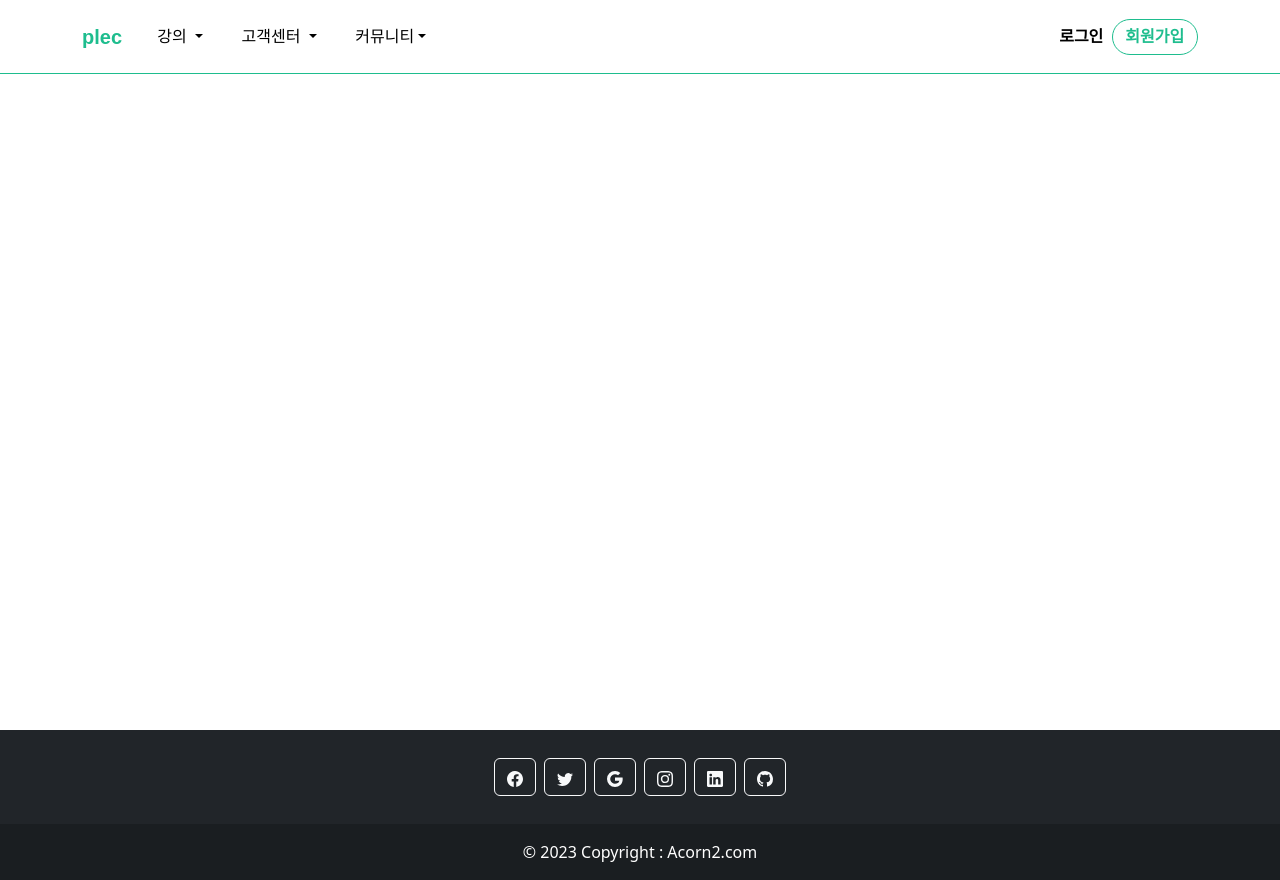
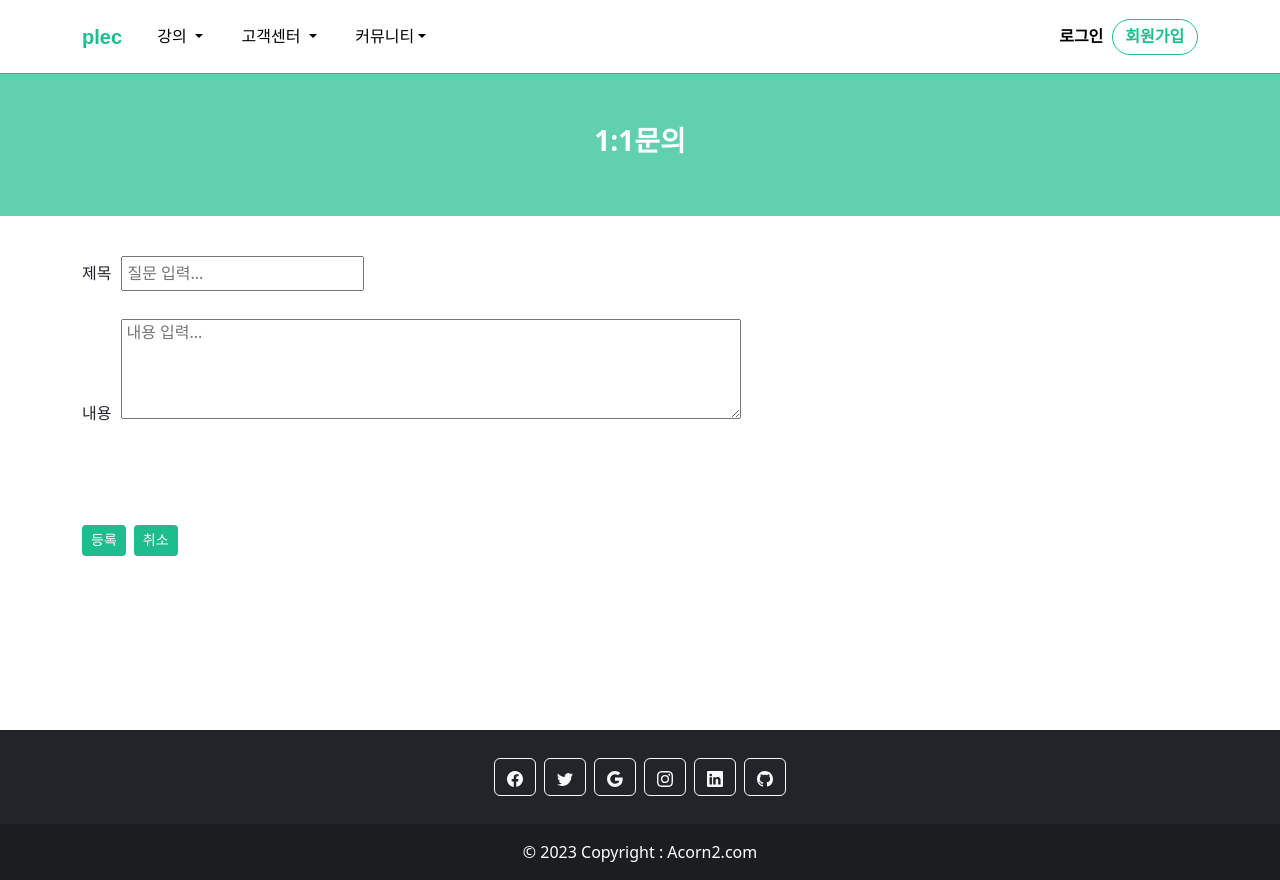
Before and after one commit to Acorn202210/Web, a Vue app: page /insertform in a window 1280 px wide. Built offline with nearby package versions, Linux system fonts and the light colour scheme.

Commit message:
1:1문의 insertform 수정중..

```diff
--- a/src/components/qna/Qna.vue
+++ b/src/components/qna/Qna.vue
@@ -8,7 +8,9 @@
 
   <div class="container">
     <div>
-      <button class="btn btn-sm me-2 mb-3 button"  type="button">등록</button>
+      <button class="btn btn-sm me-2 mb-3 button">
+        <a href="/insertform">등록</a>
+      </button>
     </div>
     <div class="table-responsive table-top">
       <table class="table table-hover align-middle">
@@ -38,6 +40,7 @@
 
       </table>
     </div>
+
   </div>
 </template>
 
@@ -53,7 +56,7 @@ export default {
 	  },
     created(){
       var vm=this;
-      axios.get('http://localhost:9000/project/api/qna_board/list')
+      axios.get('http://localhost:9000/project/api/qna-board/list')
         .then(function(response){
           console.log(response);
           vm.list=response.data;
--- /dev/null
+++ b/src/components/qna/insertform.vue
@@ -0,0 +1,65 @@
+<template>
+  <div class="sub-tit-box">
+    <div class="container">
+      <h3 class="sub-tit">1:1문의</h3>
+    </div>
+  </div>
+  <div class="container">
+    <div>
+        <label for="title">제목</label>
+        <input class="title" type="text" v-model="title" placeholder="질문 입력..."/>
+    </div>
+    <div>
+        <label style="padding: 100px 0px;" for="content">내용</label>
+        <textarea class="content" type="text" v-model="content" placeholder="내용 입력..."/>
+    </div>
+    <button class="btn btn-sm me-2 mb-3 button" @click="qnainsert">등록</button>
+    <button class="btn btn-sm me-2 mb-3 button" @click="$router.go(-1)">취소</button>
+  </div>
+</template>
+
+<script>
+import axios from 'axios';
+
+export default {
+    name: 'insertform',
+    data() {
+        return {
+            qna: [],
+            no: 0,
+            title: '',
+            content: '',
+            result: null
+        }
+    },
+    methods: {
+		qnainsert : function() {
+			axios.post('http://localhost:9000/project/api/qna-board/insert',
+				{ title:this.title, content:this.content }
+			).then(response => {
+				console.warn(response)
+				this.result = response.data;
+				this.no = response.data.no;
+                this.$router.push('/qna');
+			}).catch((ex) => {
+				console.warn("ERROR!!!!! : ",ex)
+			})
+		},
+    }
+}
+</script>
+
+<style>
+    .title{
+        flex: 1;
+        height: 35px;
+        padding: 0 4px;
+        margin: 10px 10px;
+    }
+    .content{
+        flex: 1;
+        height: 100px;
+        padding: 0 4px;
+        margin: 10px 10px 0;
+    }
+</style>
--- a/src/router.js
+++ b/src/router.js
@@ -2,6 +2,7 @@ import { createWebHistory, createRouter } from "vue-router";
 import Faq from './components/Faq.vue';
 import Notice from './components/notice/Notice.vue';
 import Qna from './components/qna/Qna.vue';
+import insertform from './components/qna/insertform.vue';
 import Front from './components/lecture/Front.vue';
 import Backend from './components/lecture/Backend.vue';
 import Mobile from './components/lecture/Mobile.vue';
@@ -44,6 +45,10 @@ const routes = [
         component: Qna
     },
     {
+        path: "/insertform",
+        component: insertform,
+    },
+    {
         path: "/home",
         component: () => import('@/components/Home.vue')
     },
```
